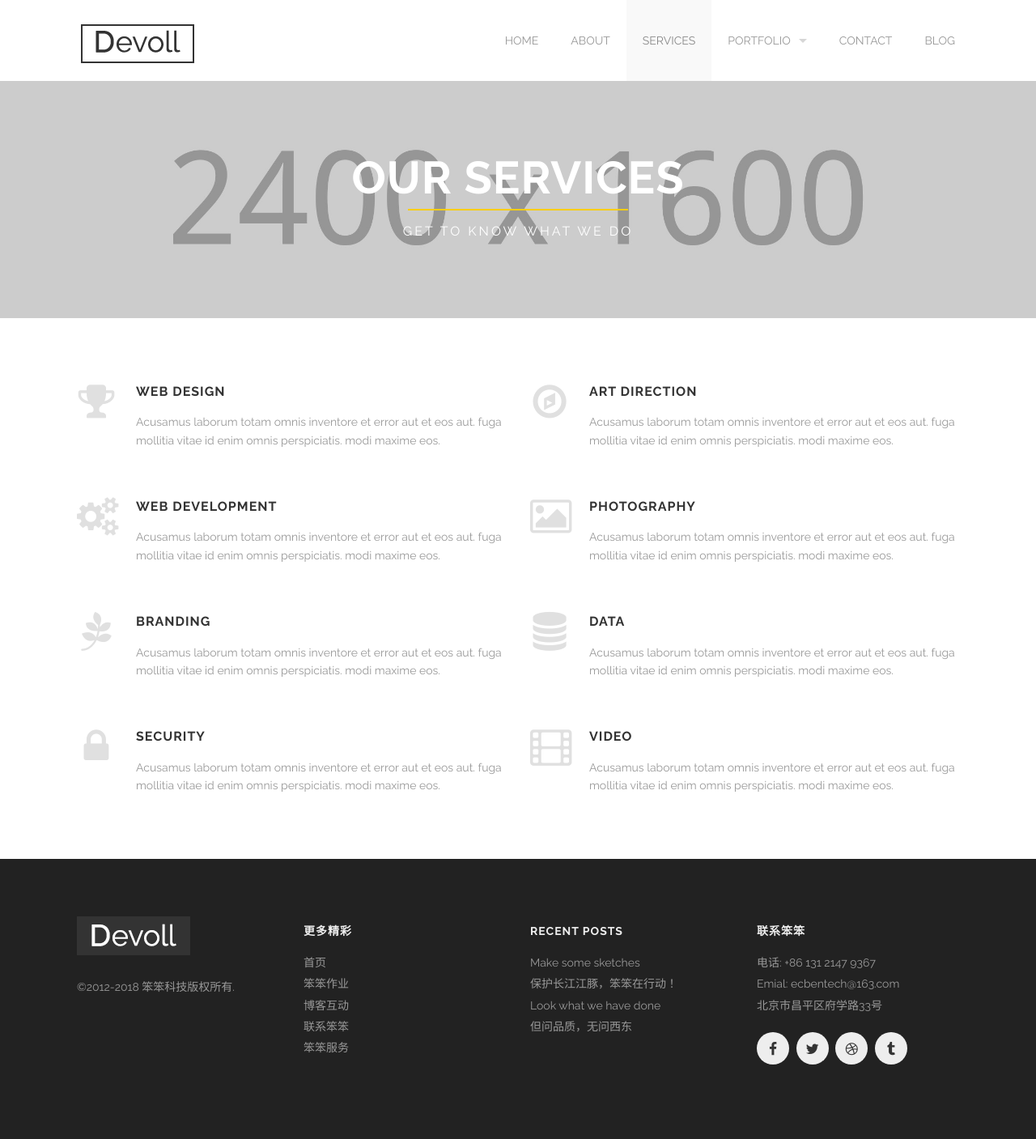
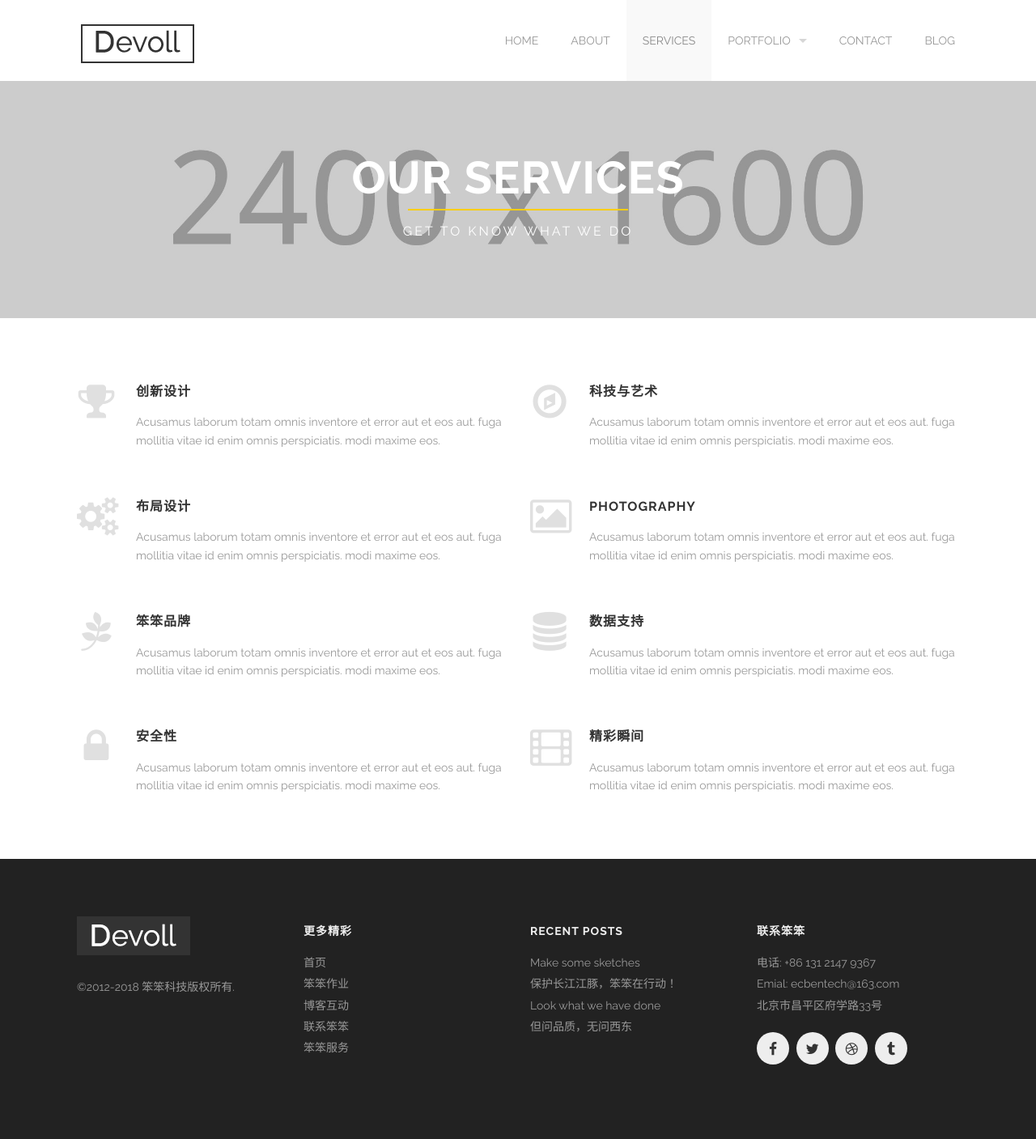
Before and after one commit to braveheart007/braveheart007.github.io, a Jekyll site: the page built from services.html, in a window 1280 px wide. Shown: the whole page at 81% size. Built offline with Jekyll 4.4.1, drawn with Linux system fonts in a browser that asks for light colours.

Commit message:
Update services.html

```diff
--- a/services.html
+++ b/services.html
@@ -1,32 +1,32 @@
 ---
 layout: default
-title: Services
+title: 贴心服务
 section_id: services
 services_left:
   - icon: trophy
-    title: Web Design
+    title: 创新设计
     desc: Acusamus laborum totam omnis inventore et error aut et eos aut. fuga mollitia vitae id enim omnis perspiciatis. modi maxime eos.
   - icon: cogs
-    title: Web Development
+    title: 布局设计
     desc: Acusamus laborum totam omnis inventore et error aut et eos aut. fuga mollitia vitae id enim omnis perspiciatis. modi maxime eos.
   - icon: pagelines
-    title: Branding
+    title: 笨笨品牌
     desc: Acusamus laborum totam omnis inventore et error aut et eos aut. fuga mollitia vitae id enim omnis perspiciatis. modi maxime eos.
   - icon: lock
-    title: Security
+    title: 安全性
     desc: Acusamus laborum totam omnis inventore et error aut et eos aut. fuga mollitia vitae id enim omnis perspiciatis. modi maxime eos.
 services_right:
   - icon: compass
-    title: Art Direction
+    title: 科技与艺术
     desc: Acusamus laborum totam omnis inventore et error aut et eos aut. fuga mollitia vitae id enim omnis perspiciatis. modi maxime eos.
   - icon: image
     title: Photography
     desc: Acusamus laborum totam omnis inventore et error aut et eos aut. fuga mollitia vitae id enim omnis perspiciatis. modi maxime eos.
   - icon: database
-    title: Data
+    title: 数据支持
     desc: Acusamus laborum totam omnis inventore et error aut et eos aut. fuga mollitia vitae id enim omnis perspiciatis. modi maxime eos.
   - icon: film
-    title: Video
+    title: 精彩瞬间
     desc: Acusamus laborum totam omnis inventore et error aut et eos aut. fuga mollitia vitae id enim omnis perspiciatis. modi maxime eos.
 ---
 
```
